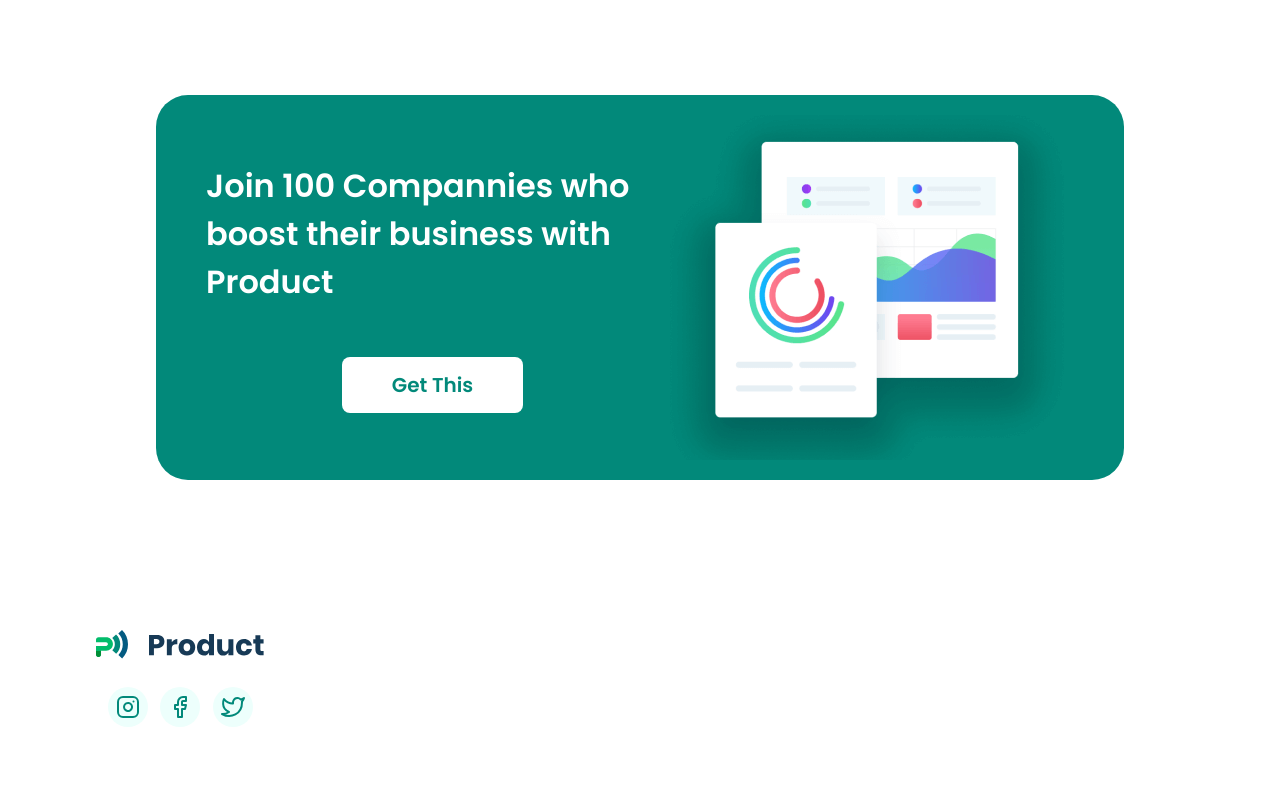
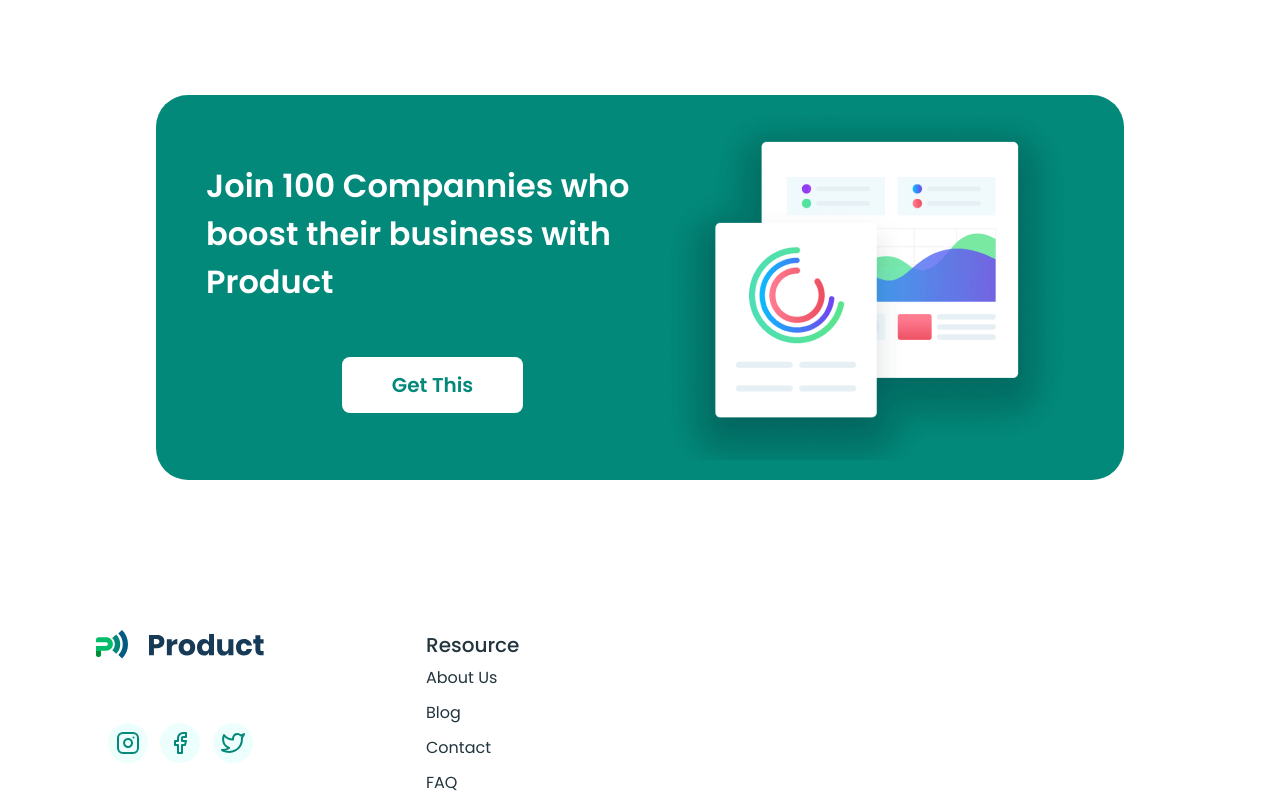
Before and after one commit to Salohiddin-coder/MyProduct, a plain HTML site: page index.html in a window 1280 px wide. Shown: the part 5853-6653 px from the top of the page. Before the commit the page ends 6581 px from the top, so only its background shows below. Drawn offline with Linux system fonts and the light colour scheme.

Commit message:
add new changes

```diff
--- a/index.html
+++ b/index.html
@@ -625,6 +625,16 @@
               <img class="footer__twitter-logo" src="./images/twitter-logo.svg" alt="a logo of the twitter" width="40" height="40">
             </a>
           </li>
+
+          <li class="footer__item">
+            <strong class="footer__strong-text">Resource</strong>
+            <ul class="footer__sublist">
+              <li class="footer__subitem">About Us</li>
+              <li class="footer__subitem">Blog</li>
+              <li class="footer__subitem">Contact</li>
+              <li class="footer__subitem">FAQ</li>
+            </ul>
+          </li>
         </ul>
       </div>
     </div>
--- a/sass/blocks/_footer.scss
+++ b/sass/blocks/_footer.scss
@@ -1,4 +1,5 @@
 .footer__list {
+  display: flex;
   margin: 0;
   padding: 0;
   list-style-type: none;
@@ -10,6 +11,7 @@
   justify-content: space-evenly;
   width: 100%;
   max-width: 170px;
+  margin-right: 161px;
 }
 
 .footer__logo-link {
@@ -43,3 +45,22 @@
 .footer__twitter-logo {
   margin-top: 28px;
 }
+
+.footer__strong-text {
+  font-weight: 500;
+  font-size: 20px;
+  line-height: 30px;
+  color: #22343D;
+}
+
+.footer__sublist {
+  margin: 0;
+  padding: 0;
+  list-style-type: none;
+}
+
+.footer__subitem {
+  font-size: 16px;
+  line-height: 35px;
+  color: #22343D;
+}
```
Also changed, not shown: css/main.css, 1 other file.
